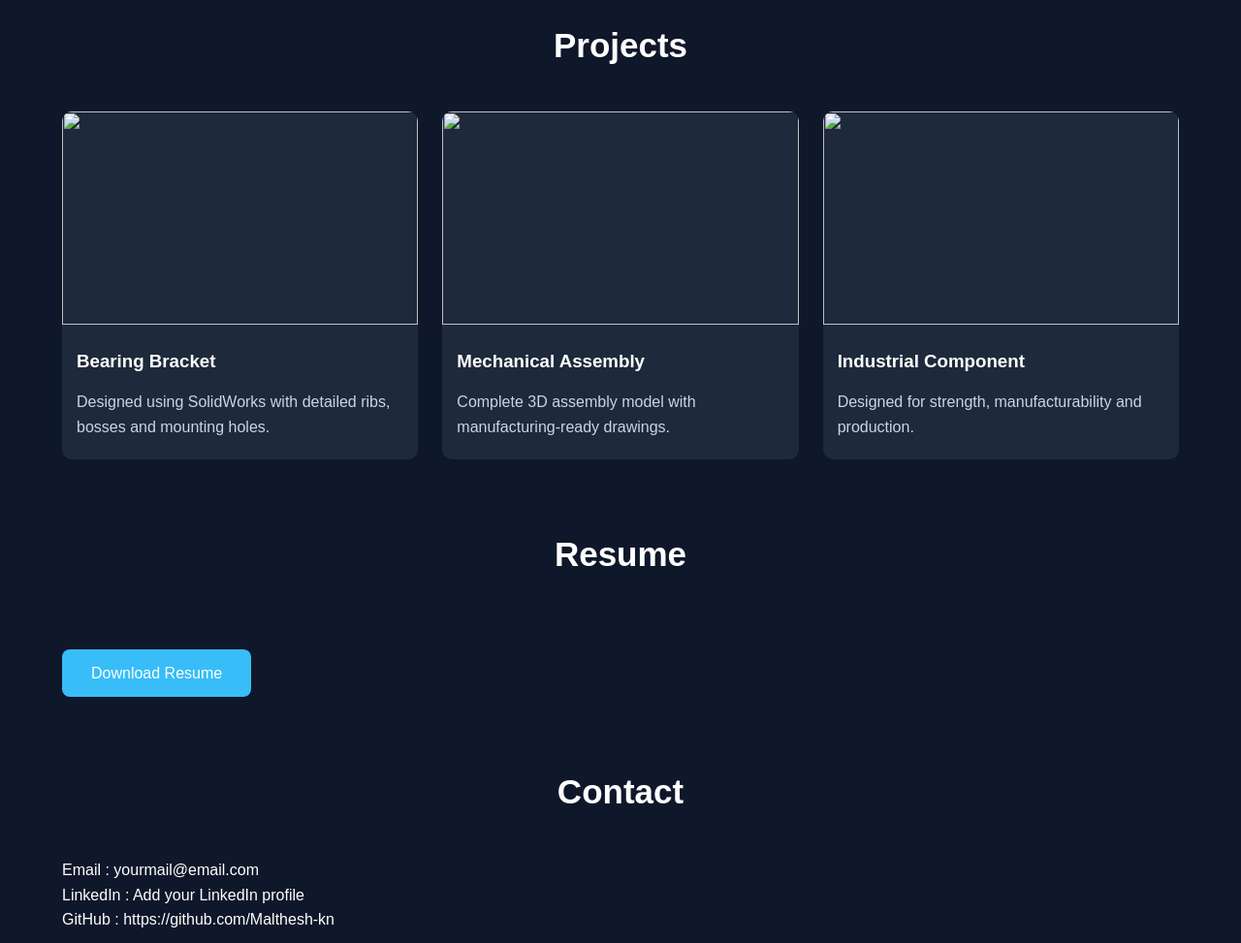
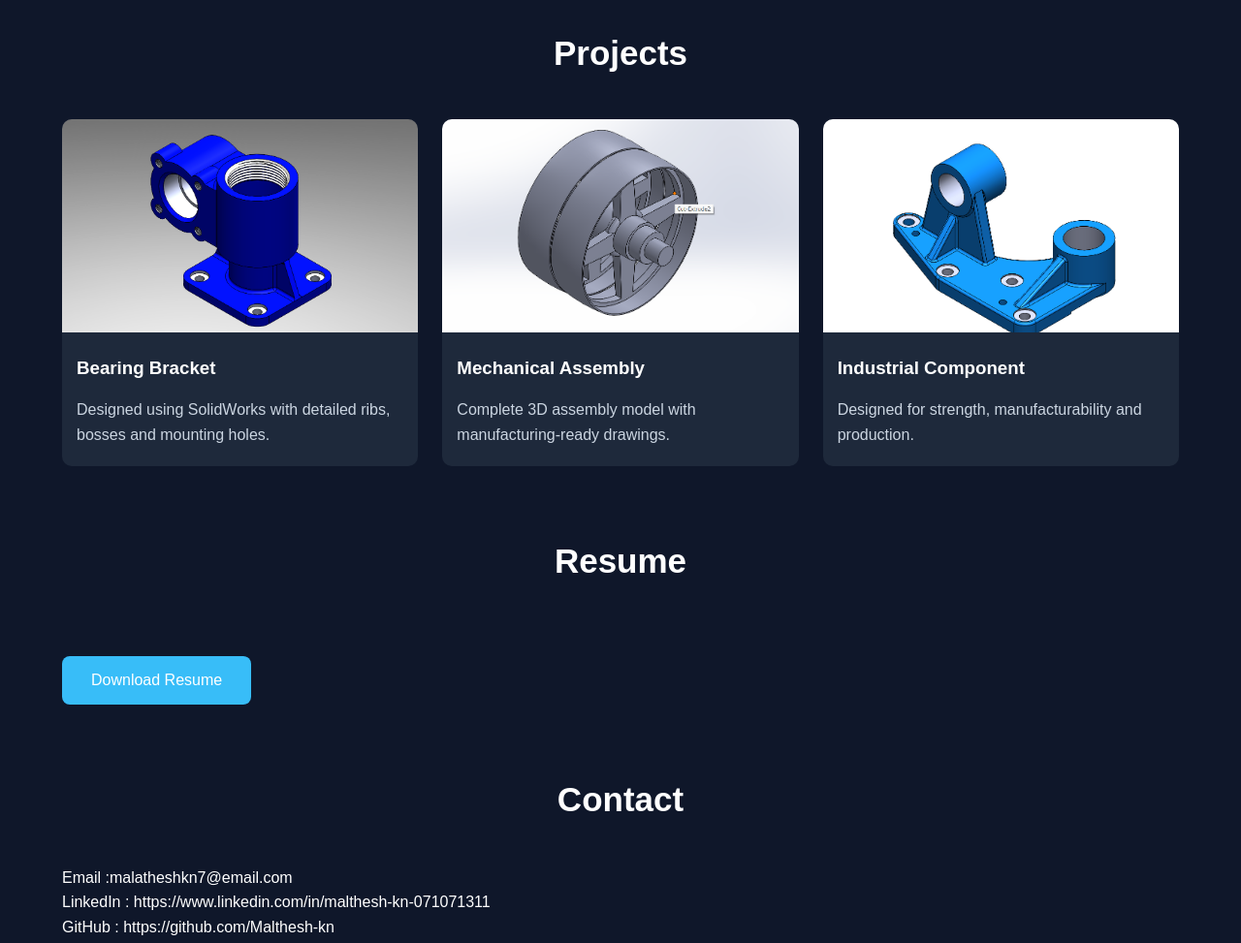
Before and after one commit to Malthesh-kn/malthesh-kn.github.io, a plain HTML site: page index.html in a window 1280 px wide. Shown: the part 1440-2413 px from the top of the page at 97% size. Drawn offline with Linux system fonts and the light colour scheme.

Commit message:
Update index.html with new profile image and links

```diff
--- a/index.html
+++ b/index.html
@@ -28,7 +28,7 @@
 
 <section class="hero">
 
-    <img src="profile.jpg" class="profile">
+    <img src="malatesh.jpeg" class="profile">
 
     <h2>Mechanical Design Engineer</h2>
 
@@ -99,7 +99,7 @@ I enjoy creating practical mechanical designs, manufacturing drawings,
 
 <div class="project">
 
-<img src="project1.jpg">
+<img src="Screenshot (14).png">
 
 <h3>Bearing Bracket</h3>
 
@@ -113,7 +113,7 @@ Designed using SolidWorks with detailed ribs, bosses and mounting holes.
 
 <div class="project">
 
-<img src="project2.jpg">
+<img src="Screenshot (18).png">
 
 <h3>Mechanical Assembly</h3>
 
@@ -127,7 +127,7 @@ Complete 3D assembly model with manufacturing-ready drawings.
 
 <div class="project">
 
-<img src="project3.jpg">
+<img src="Screenshot (21).png">
 
 <h3>Industrial Component</h3>
 
@@ -159,9 +159,9 @@ Download Resume
 
 <h2>Contact</h2>
 
-<p>Email : yourmail@email.com</p>
+<p>Email :malatheshkn7@email.com</p>
 
-<p>LinkedIn : Add your LinkedIn profile</p>
+<p>LinkedIn : https://www.linkedin.com/in/malthesh-kn-071071311</p>
 
 <p>GitHub : https://github.com/Malthesh-kn</p>
 
```
